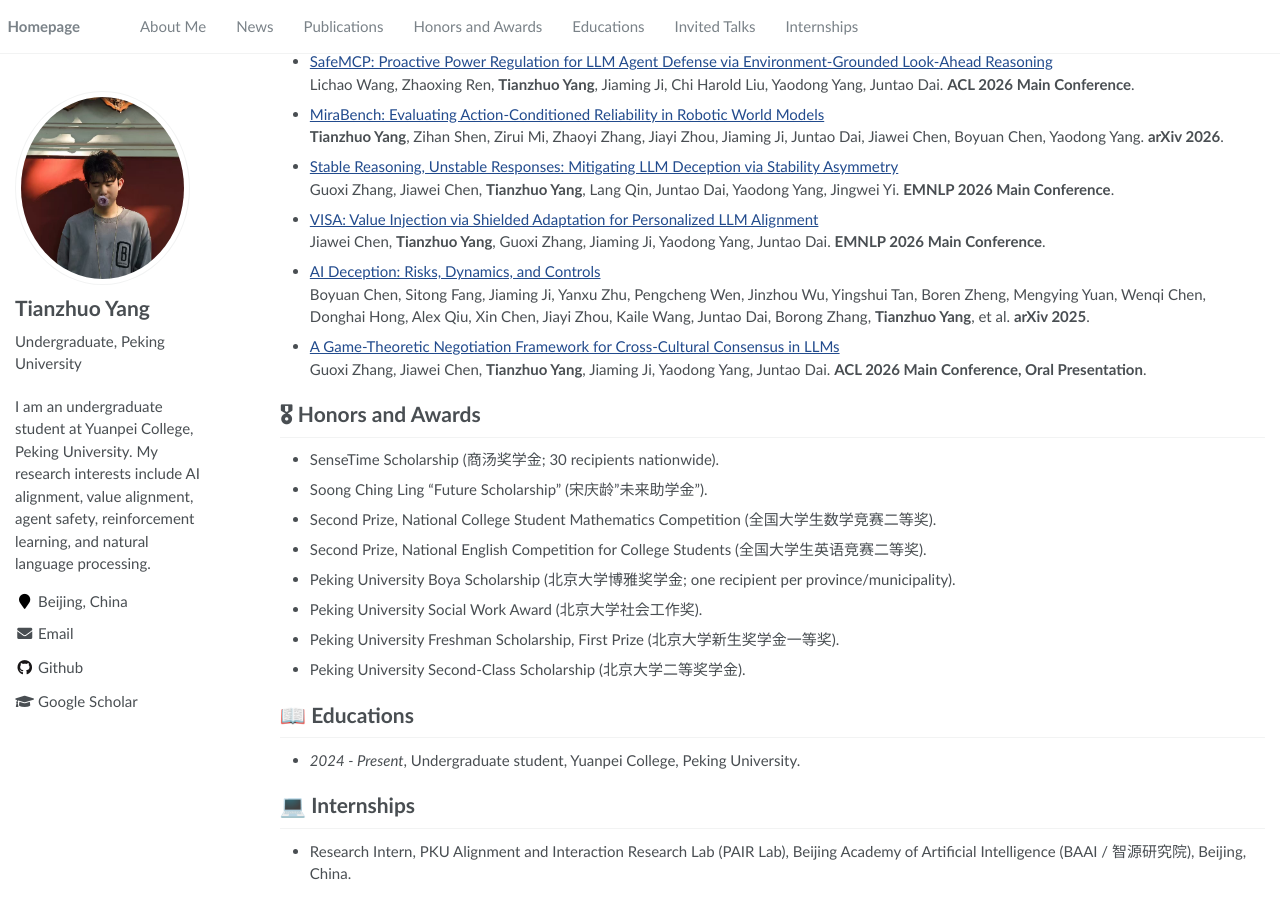
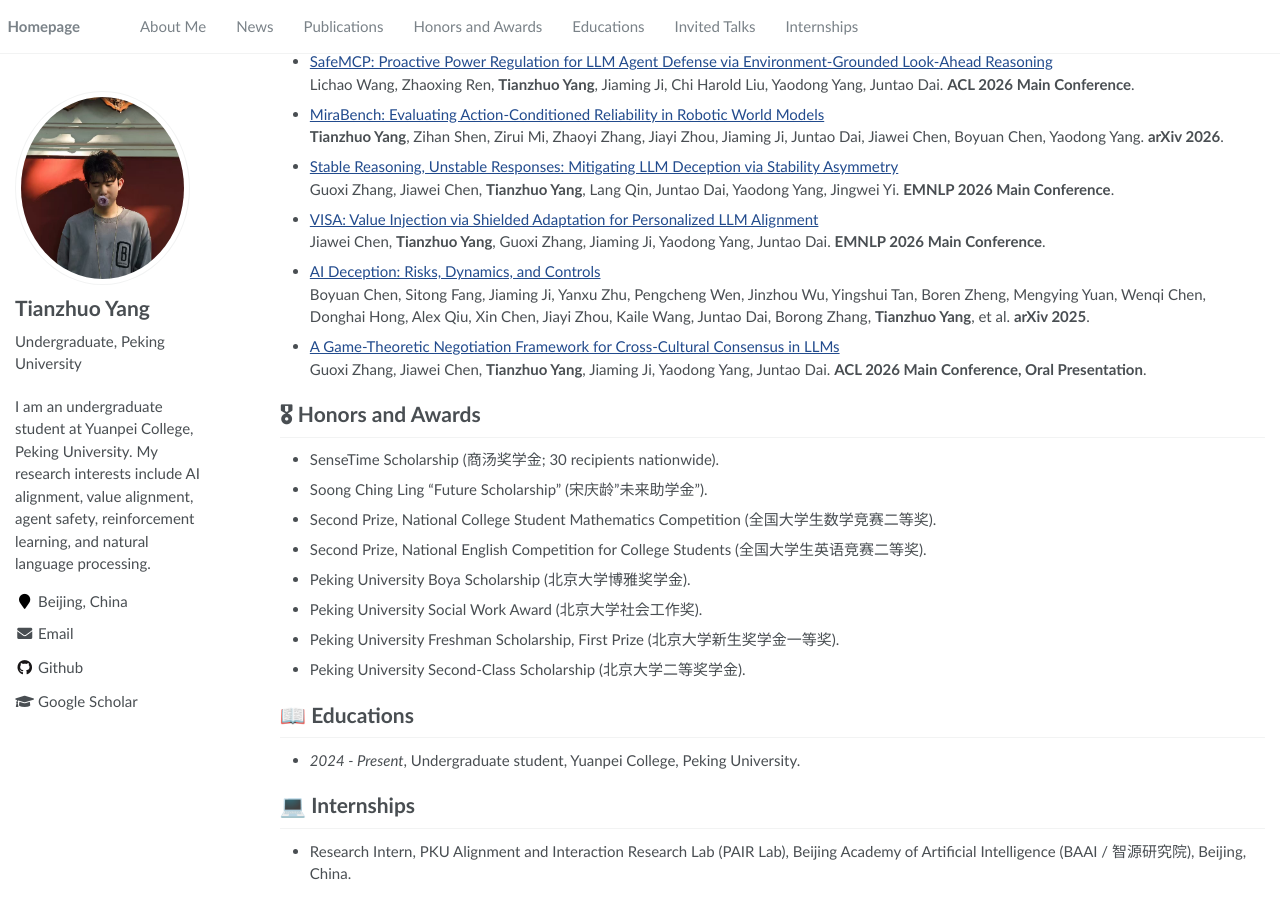
Before and after one commit to tandrewyang/tandrewyang.github.io, a Jekyll site: the page built from _pages/about.md, in a window 1280 px wide and 900 px high, scrolled down 718 px. Built offline with Jekyll 4.4.1, drawn with Linux system fonts in a browser that asks for light colours.

Commit message:
Update Boya Scholarship wording

```diff
--- a/_pages/about.md
+++ b/_pages/about.md
@@ -63,7 +63,7 @@ I often, almost naively, imagine myself inside the closing scene of Romain Rolla
 - Soong Ching Ling "Future Scholarship" (宋庆龄"未来助学金").
 - Second Prize, National College Student Mathematics Competition (全国大学生数学竞赛二等奖).
 - Second Prize, National English Competition for College Students (全国大学生英语竞赛二等奖).
-- Peking University Boya Scholarship (北京大学博雅奖学金; one recipient per province/municipality).
+- Peking University Boya Scholarship (北京大学博雅奖学金).
 - Peking University Social Work Award (北京大学社会工作奖).
 - Peking University Freshman Scholarship, First Prize (北京大学新生奖学金一等奖).
 - Peking University Second-Class Scholarship (北京大学二等奖学金).
```
